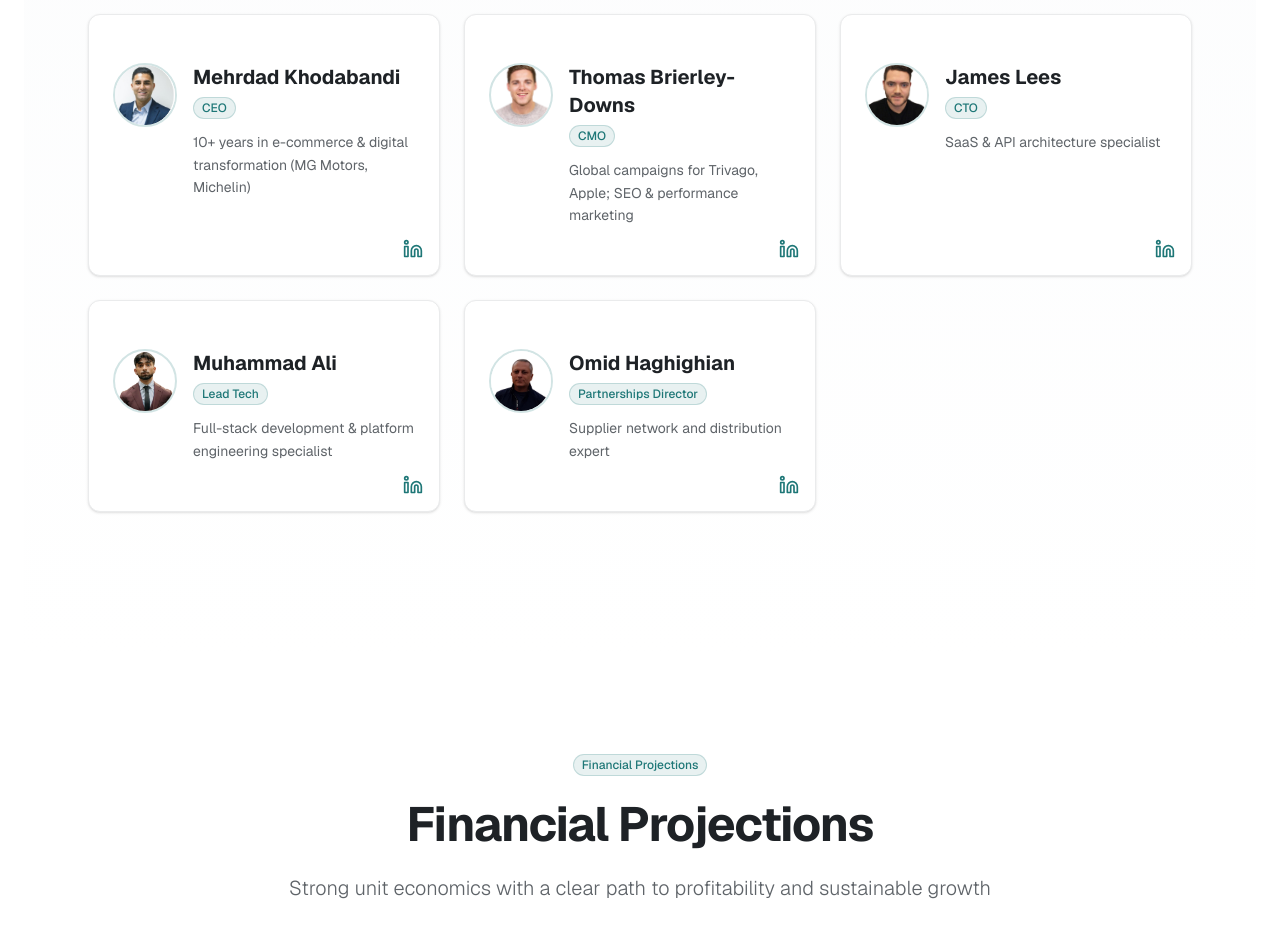
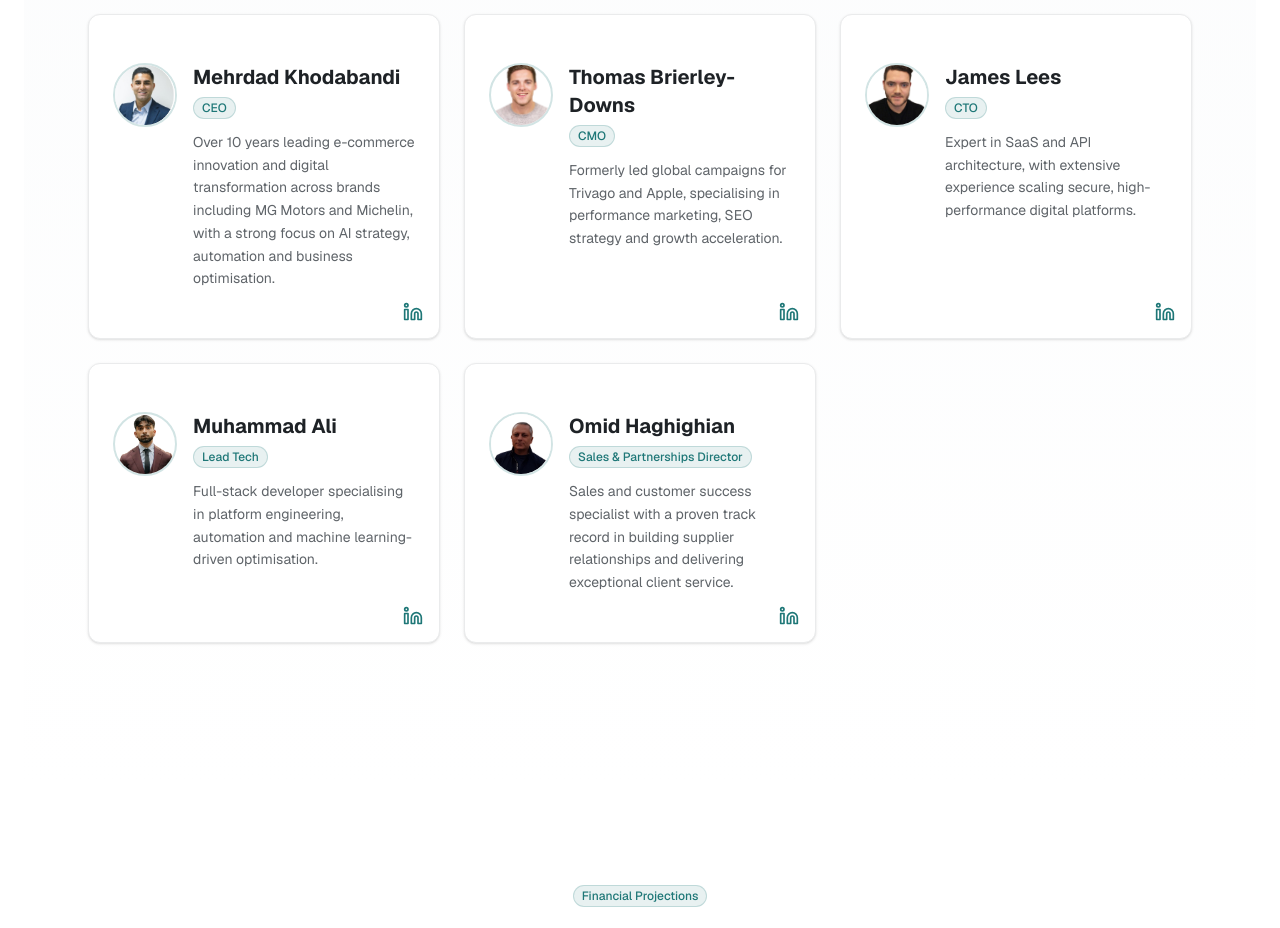
Before and after one commit to techwindscreen/WINCInvestorPresentation, a Next.js app: page / in a window 1280 px wide. Shown: the part 7820-8748 px from the top of the page. Built offline with nearby package versions, Linux system fonts and the light colour scheme.

Commit message:
New profile

```diff
--- a/components/investor-section.tsx
+++ b/components/investor-section.tsx
@@ -704,7 +704,7 @@ export function InvestorSection() {
     {
       name: "Mehrdad Khodabandi",
       role: "CEO",
-      experience: "10+ years in e-commerce & digital transformation (MG Motors, Michelin)",
+      experience: "Over 10 years leading e-commerce innovation and digital transformation across brands including MG Motors and Michelin, with a strong focus on AI strategy, automation and business optimisation.",
       linkedin: "https://www.linkedin.com/in/mehrdad-k",
       image: "/mehrdad.jpeg",
       imagePosition: "center 20%",
@@ -713,7 +713,7 @@ export function InvestorSection() {
     {
       name: "Thomas Brierley-Downs",
       role: "CMO",
-      experience: "Global campaigns for Trivago, Apple; SEO & performance marketing",
+      experience: "Formerly led global campaigns for Trivago and Apple, specialising in performance marketing, SEO strategy and growth acceleration.",
       linkedin: "https://www.linkedin.com/in/tom-brierley-downs-ba03692a",
       image: "/Tom.png",
       imagePosition: "center 20%",
@@ -722,7 +722,7 @@ export function InvestorSection() {
     {
       name: "James Lees",
       role: "CTO",
-      experience: "SaaS & API architecture specialist",
+      experience: "Expert in SaaS and API architecture, with extensive experience scaling secure, high-performance digital platforms.",
       linkedin: "https://www.linkedin.com/in/james-lees-5b6bab13a/",
       image: "/5.jpg",
       imagePosition: "110% 30%",
@@ -731,7 +731,7 @@ export function InvestorSection() {
     {
       name: "Muhammad Ali",
       role: "Lead Tech",
-      experience: "Full-stack development & platform engineering specialist",
+      experience: "Full-stack developer specialising in platform engineering, automation and machine learning-driven optimisation.",
       linkedin: "https://www.linkedin.com/in/mhal236",
       image: "/muhammad.png",
       imagePosition: "center 30%",
@@ -739,8 +739,8 @@ export function InvestorSection() {
     },
     {
       name: "Omid Haghighian",
-      role: "Partnerships Director",
-      experience: "Supplier network and distribution expert",
+      role: "Sales & Partnerships Director",
+      experience: "Sales and customer success specialist with a proven track record in building supplier relationships and delivering exceptional client service.",
       linkedin: "https://www.linkedin.com/in/omid-haghighian",
       image: "/6.jpg",
       imagePosition: "left center",
```
